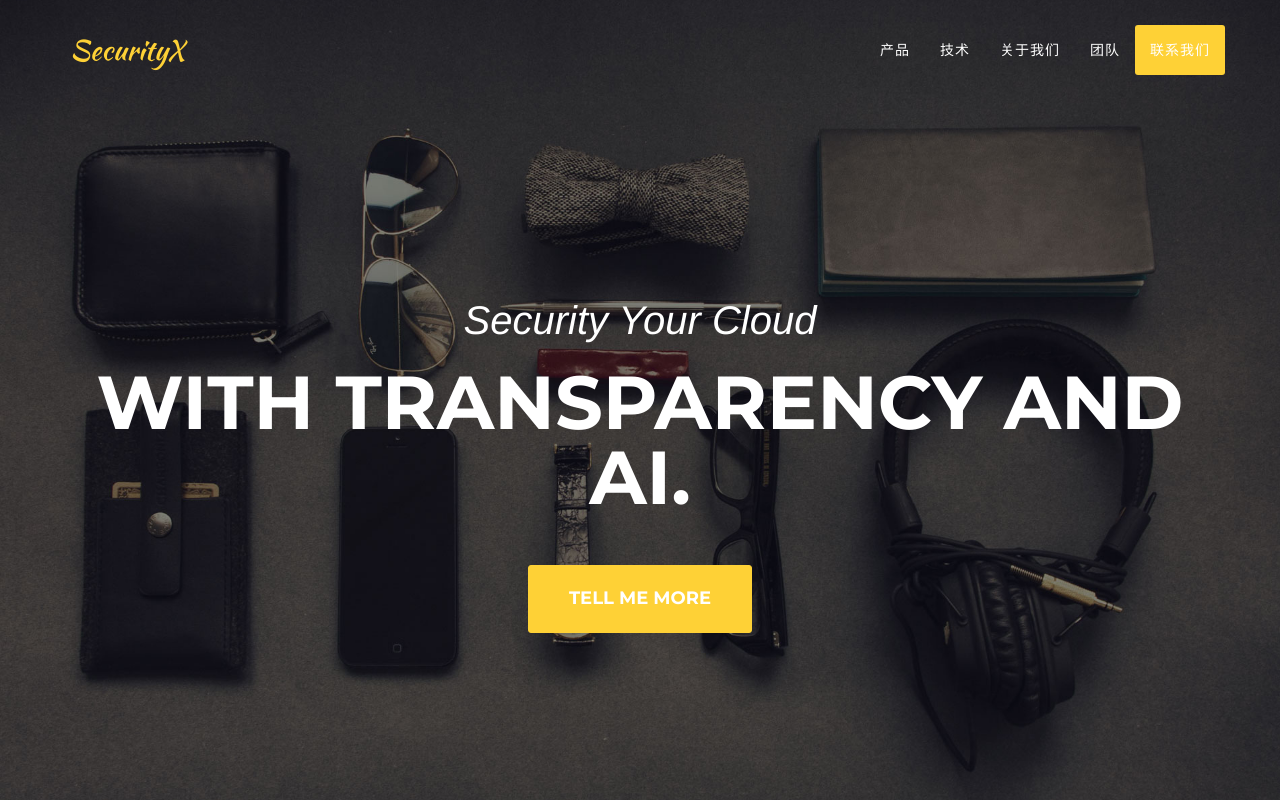
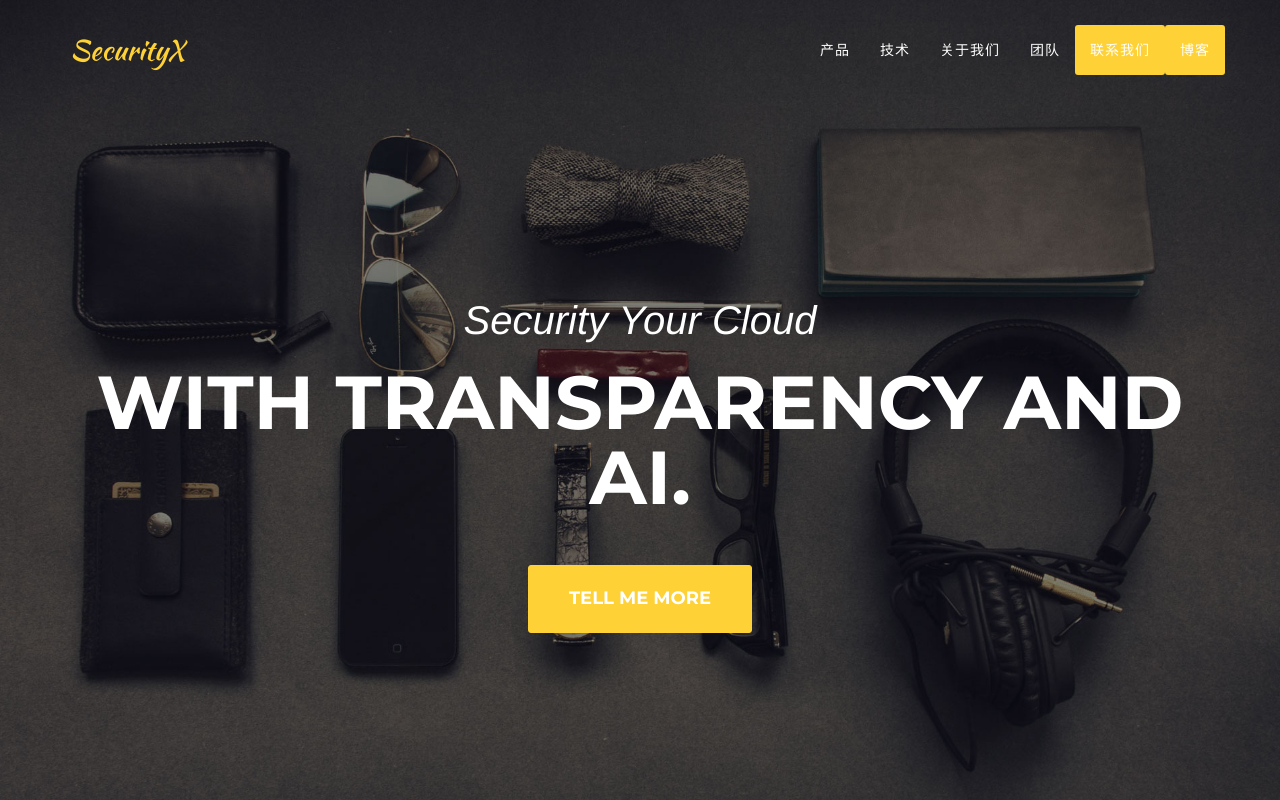
Before and after one commit to freecamel/SecurityX, a website: page Website/index.html in a window 1280 px wide. Shown: the top 800 px of the page. Drawn offline with nearby package versions, Linux system fonts and the light colour scheme; a web font is replaced by a local one.

Commit message:
translation

```diff
--- a/Website/index.html
+++ b/Website/index.html
@@ -66,6 +66,9 @@
                     </li>
                     <li>
                         <a class="page-scroll" href="#contact">联系我们</a>
+                    </li>
+                    <li>
+                        <a class="page-scroll" href="#contact">博客</a>
                     </li>
                 </ul>
             </div>
```
